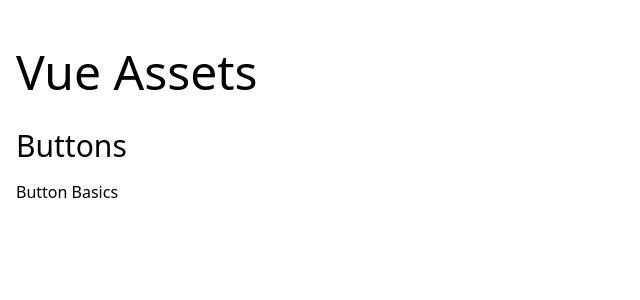
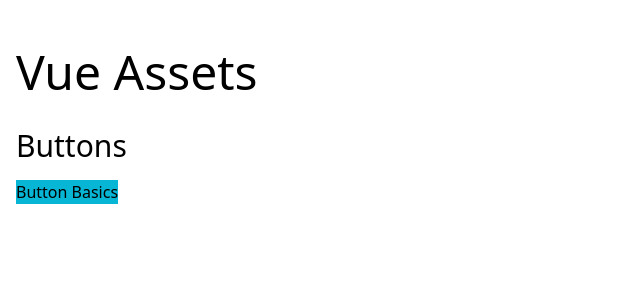
Before and after one commit to ykob/vue-assets, a Vue app: page / in a window 1280 px wide. Shown: the top 300 px of the page, without its empty margins (0-640 px from the left). Built offline with nearby package versions, Linux system fonts and the light colour scheme; the HTML template or start-up script is replaced by a standard one.

Commit message:
added basis of the individual theme colors.

```diff
--- a/src/components/button/ButtonBasics.vue
+++ b/src/components/button/ButtonBasics.vue
@@ -1,7 +1,7 @@
 <template>
   <component
     v-bind="$attrs"
-    class="button"
+    class="button bg-primary-500"
     :class="classnames"
     :is="tag"
     :to="to"
--- a/tailwind.config.js
+++ b/tailwind.config.js
@@ -1,6 +1,12 @@
+const colors = require('tailwindcss/colors')
+
 module.exports = {
   content: ['./index.html', './src/**/*.{vue,js,ts,jsx,tsx}'],
   theme: {
+    colors: {
+      primary: colors.cyan,
+      danger: colors.red,
+    },
     extend: {},
   },
   plugins: [],
```
